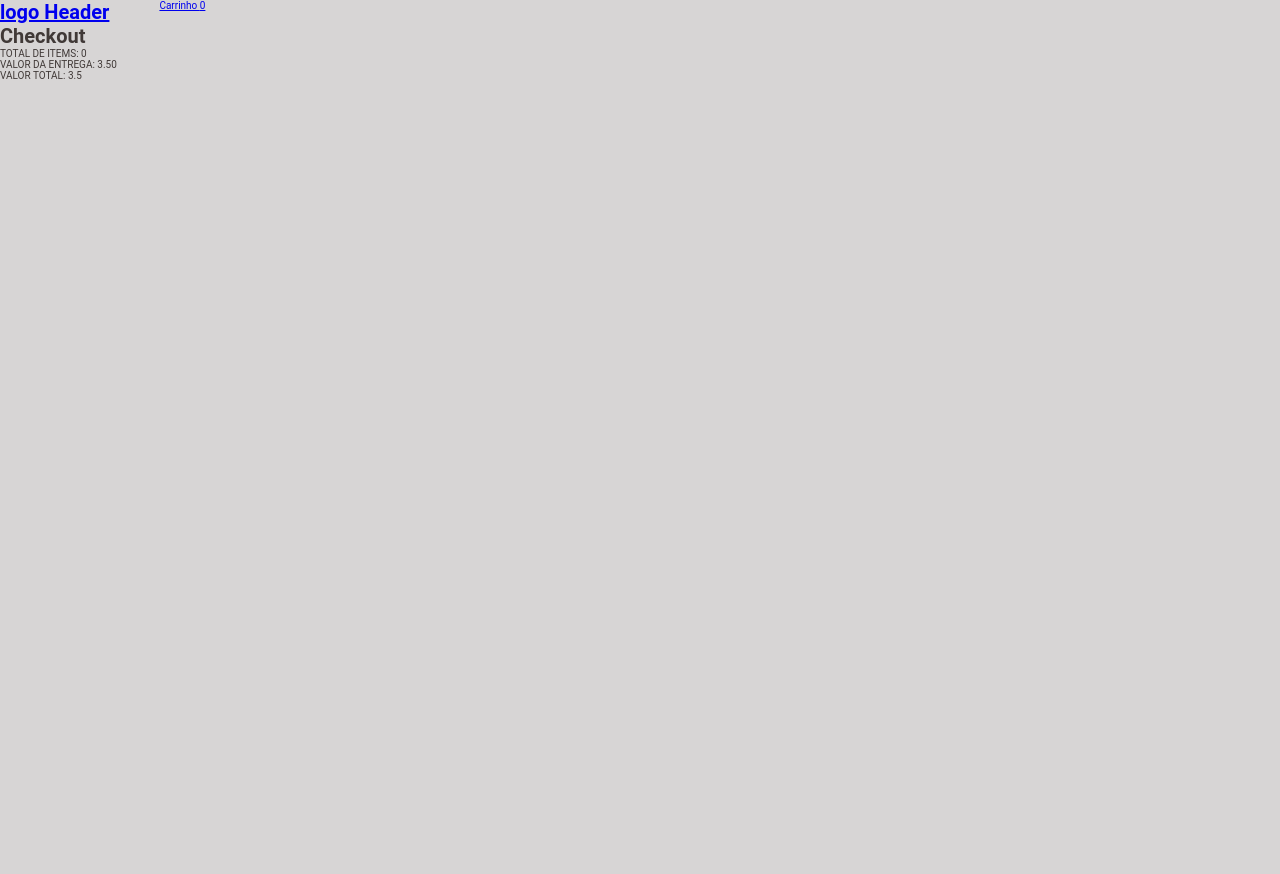
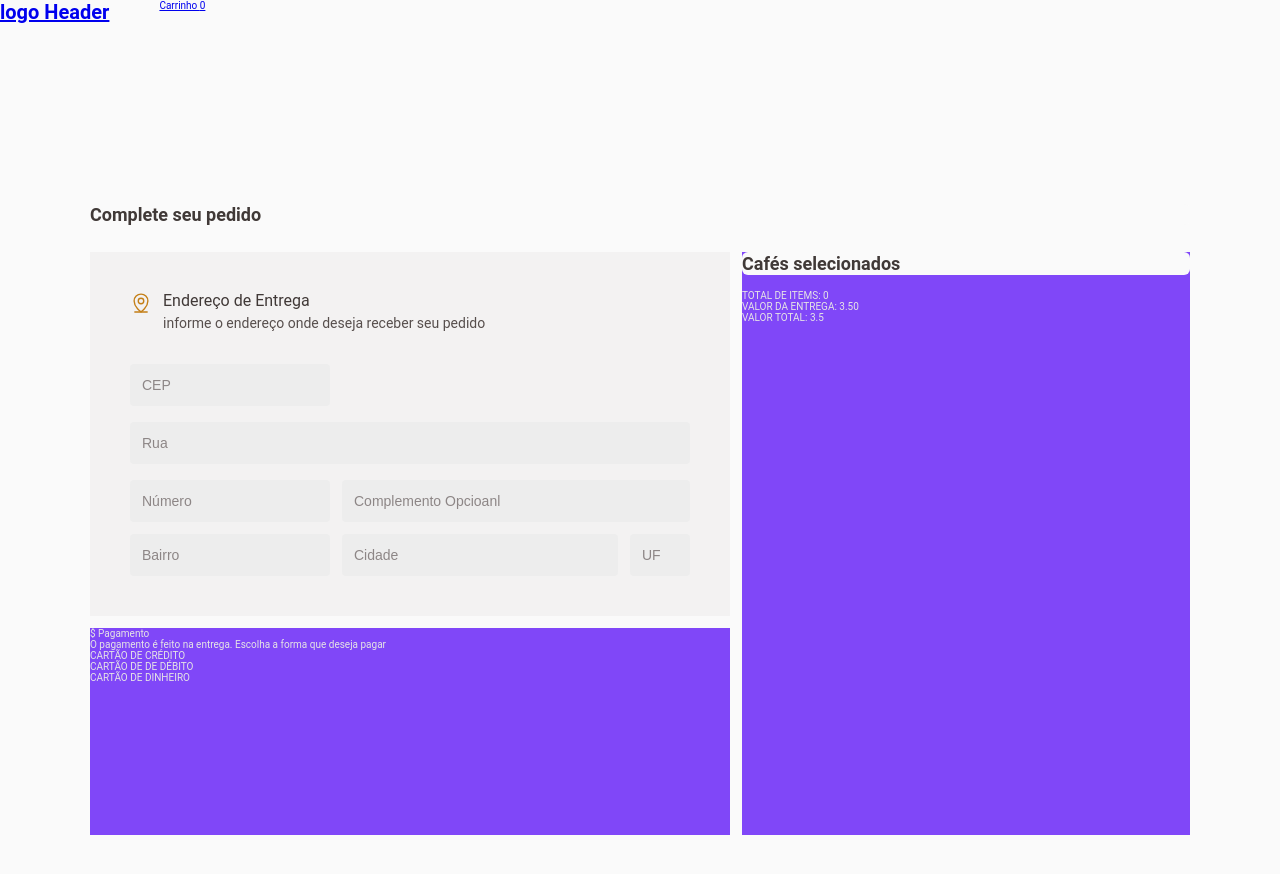
Before and after one commit to Romeusorionaet/Coffee-Delivery, a React (Vite) app: page /checkout in a window 1280 px wide. Shown: the top 874 px of the page. Before the commit the page ends 800 px from the top, so only its background shows below. Built offline with nearby package versions, Linux system fonts and the light colour scheme.

Commit message:
page checkout - form done

```diff
--- a/package.json
+++ b/package.json
@@ -11,6 +11,7 @@
   },
   "dependencies": {
     "@rocketseat/eslint-config": "^1.2.0",
+    "phosphor-react": "^1.4.1",
     "react": "^18.2.0",
     "react-dom": "^18.2.0",
     "react-router-dom": "^6.12.1",
--- /dev/null
+++ b/src/components/SelectedCoffees/index.tsx
@@ -0,0 +1,60 @@
+import { useContext, useEffect, useState } from 'react'
+import { CoffeeOfContext } from '../../contexts/CoffeeDeliveryContext'
+import { Aside } from './styles'
+
+export function SelectedCoffees() {
+  const {
+    orderCoffee,
+    removeCoffeeFromCart,
+    handleLessCoffee,
+    handleMoreCoffee,
+  } = useContext(CoffeeOfContext)
+  const freight = '3.50'
+
+  const [totalValue, setTotalValue] = useState<number>(0)
+
+  useEffect(() => {
+    let sum = 0
+    if (orderCoffee) {
+      orderCoffee.forEach((item) => {
+        sum += item.price * item.coffeeQuantity
+      })
+    }
+    setTotalValue(sum)
+  }, [orderCoffee])
+
+  return (
+    <Aside>
+      <h1>Cafés selecionados</h1>
+
+      <span>TOTAL DE ITEMS: {totalValue}</span>
+      <br />
+      <span>VALOR DA ENTREGA: {freight}</span>
+      <br />
+      <span>VALOR TOTAL: {totalValue + Number(freight)}</span>
+
+      {orderCoffee &&
+        orderCoffee.map((item) => {
+          return (
+            <div key={item.id}>
+              <img src={item.img} alt="" />
+              <h3>{item.title}</h3>
+              <p>{item.description}</p>
+
+              <div>
+                <button onClick={() => handleLessCoffee(item.id)}>Menos</button>
+                <span>{item.coffeeQuantity}</span>
+                <button onClick={() => handleMoreCoffee(item.id)}>Mais</button>
+              </div>
+
+              <span>{item.price * item.coffeeQuantity}</span>
+
+              <button onClick={() => removeCoffeeFromCart(item.id)}>
+                Remover
+              </button>
+            </div>
+          )
+        })}
+    </Aside>
+  )
+}
--- /dev/null
+++ b/src/components/SelectedCoffees/styles.ts
@@ -0,0 +1,18 @@
+import styled from 'styled-components'
+
+export const Aside = styled.aside`
+  grid-area: ASIDE;
+
+  color: ${(props) => props.theme['white-500']};
+  background-color: ${(props) => props.theme['purple-200']};
+
+  h1 {
+    color: ${(props) => props.theme['gray-400']};
+    background-color: ${(props) => props.theme['gray-100']};
+    font-size: 1.8rem;
+    font-weight: bold;
+    line-height: 2.34rem;
+  }
+
+  width: 44.8rem;
+`
--- /dev/null
+++ b/src/pages/Checkout/components/PaymentOptions/index.tsx
@@ -0,0 +1,18 @@
+import { PaymentOptionsContainer, Options } from './styles'
+
+export function PaymentOptions() {
+  return (
+    <PaymentOptionsContainer>
+      <div>
+        <span>$ Pagamento</span>
+        <p>O pagamento é feito na entrega. Escolha a forma que deseja pagar</p>
+      </div>
+
+      <Options>
+        <div>CARTÃO DE CRÉDITO</div>
+        <div>CARTÃO DE DE DÉBITO</div>
+        <div>CARTÃO DE DINHEIRO</div>
+      </Options>
+    </PaymentOptionsContainer>
+  )
+}
--- /dev/null
+++ b/src/pages/Checkout/components/PaymentOptions/styles.ts
@@ -0,0 +1,13 @@
+import styled from 'styled-components'
+
+export const PaymentOptionsContainer = styled.div`
+  grid-area: PAYMENT;
+
+  width: 64rem;
+  height: 20.7rem; // temporário
+
+  color: ${(props) => props.theme['white-500']};
+  background-color: ${(props) => props.theme['purple-200']};
+`
+
+export const Options = styled.div``
--- a/src/pages/Checkout/index.tsx
+++ b/src/pages/Checkout/index.tsx
@@ -1,59 +1,37 @@
-import { useContext, useEffect, useState } from 'react'
-import { CoffeeOfContext } from '../../contexts/CoffeeDeliveryContext'
+import { MapPinLine } from 'phosphor-react'
+import { SelectedCoffees } from '../../components/SelectedCoffees'
+import { PaymentOptions } from './components/PaymentOptions'
+import { CheckoutContainer, HeaderForm, InputsContainer } from './styles'
 
 export function Checkout() {
-  const {
-    orderCoffee,
-    removeCoffeeFromCart,
-    handleLessCoffee,
-    handleMoreCoffee,
-  } = useContext(CoffeeOfContext)
-  const freight = '3.50'
+  return (
+    <CheckoutContainer>
+      <h1>Complete seu pedido</h1>
+      <form>
+        <HeaderForm>
+          <MapPinLine size={22} />
+          <div>
+            <h2>Endereço de Entrega</h2>
+            <p>informe o endereço onde deseja receber seu pedido</p>
+          </div>
+        </HeaderForm>
 
-  const [totalValue, setTotalValue] = useState<number>(0)
+        <InputsContainer>
+          <input type="number" placeholder="CEP" />
+          <input type="name" placeholder="Rua" />
 
-  useEffect(() => {
-    let sum = 0
-    if (orderCoffee) {
-      orderCoffee.forEach((item) => {
-        sum += item.price * item.coffeeQuantity
-      })
-    }
-    setTotalValue(sum)
-  }, [orderCoffee])
+          <div>
+            <input type="number" placeholder="Número" />
+            <input type="name" placeholder="Complemento Opcioanl" />
+            <input type="name" placeholder="Bairro" />
+            <input type="name" placeholder="Cidade" />
+            <input type="name" placeholder="UF" />
+          </div>
+        </InputsContainer>
+      </form>
+      <PaymentOptions />
 
-  return (
-    <div>
-      <h1>Checkout</h1>
-
-      <span>TOTAL DE ITEMS: {totalValue}</span>
-      <br />
-      <span>VALOR DA ENTREGA: {freight}</span>
-      <br />
-      <span>VALOR TOTAL: {totalValue + Number(freight)}</span>
-
-      {orderCoffee &&
-        orderCoffee.map((item) => {
-          return (
-            <div key={item.id}>
-              <img src={item.img} alt="" />
-              <h3>{item.title}</h3>
-              <p>{item.description}</p>
-
-              <div>
-                <button onClick={() => handleLessCoffee(item.id)}>Menos</button>
-                <span>{item.coffeeQuantity}</span>
-                <button onClick={() => handleMoreCoffee(item.id)}>Mais</button>
-              </div>
-
-              <span>{item.price * item.coffeeQuantity}</span>
-
-              <button onClick={() => removeCoffeeFromCart(item.id)}>
-                Remover
-              </button>
-            </div>
-          )
-        })}
-    </div>
+      <SelectedCoffees />
+    </CheckoutContainer>
   )
 }
--- /dev/null
+++ b/src/pages/Checkout/styles.ts
@@ -0,0 +1,134 @@
+import styled from 'styled-components'
+
+export const CheckoutContainer = styled.div`
+  display: grid;
+  justify-content: center;
+  gap: 1.2rem;
+  grid-template-areas:
+    'TITLE TITLE'
+    'FORM ASIDE'
+    'PAYMENT ASIDE';
+
+  padding: 18rem 16rem;
+  border-radius: 6px;
+
+  h1 {
+    background-color: ${(props) => props.theme['white-200']};
+    color: ${(props) => props.theme['gray-400']};
+    border-radius: 6px;
+
+    font-size: 1.8rem;
+    font-weight: bold;
+
+    margin-bottom: 1.5rem;
+
+    grid-area: TITLE;
+  }
+
+  form {
+    grid-area: FORM;
+
+    color: ${(props) => props.theme['white-500']};
+    width: 64rem;
+    background-color: ${(props) => props.theme['white-300']};
+  }
+`
+
+export const HeaderForm = styled.div`
+  display: flex;
+  gap: 1.1rem;
+
+  margin: 4rem 4rem 3.2rem;
+
+  svg {
+    color: ${(props) => props.theme['yellow-300']};
+  }
+
+  div {
+    h2,
+    p {
+      font-weight: 400;
+      font-style: regular;
+      line-height: 1.8rem;
+    }
+
+    h2 {
+      font-size: 1.6rem;
+      color: ${(props) => props.theme['gray-400']};
+      margin-bottom: 4px;
+    }
+
+    p {
+      font-size: 1.4rem;
+      color: ${(props) => props.theme['gray-300']};
+    }
+  }
+`
+
+export const InputsContainer = styled.div`
+  display: flex;
+  flex-direction: column;
+  gap: 1.6rem;
+
+  padding: 0 4rem 4rem;
+
+  input {
+    height: 4.2rem;
+    padding: 1.2rem;
+
+    border: none;
+    border-radius: 4px;
+
+    background-color: ${(props) => props.theme['white-400']};
+    color: ${(props) => props.theme['gray-300']};
+
+    line-height: 1.8rem;
+    font-size: 1.4rem;
+    font-style: regular;
+  }
+
+  input::placeholder {
+    color: ${(props) => props.theme['gray-200']};
+  }
+
+  > input:first-child {
+    width: 20rem;
+  }
+
+  > input:nth-child(2) {
+    width: 56rem;
+  }
+
+  div {
+    display: grid;
+    gap: 1.2rem;
+    grid-template-areas:
+      'A B B'
+      'C D E';
+
+    input:nth-child(1) {
+      grid-area: A;
+      width: 20rem;
+    }
+
+    input:nth-child(2) {
+      width: 34.8rem;
+      grid-area: B;
+    }
+
+    input:nth-child(3) {
+      grid-area: C;
+      width: 20rem;
+    }
+
+    input:nth-child(4) {
+      width: 27.6rem;
+      grid-area: D;
+    }
+
+    input:nth-child(5) {
+      width: 6rem;
+      grid-area: E;
+    }
+  }
+`
--- a/src/styles/global.ts
+++ b/src/styles/global.ts
@@ -17,8 +17,7 @@ export const GlobalStyle = createGlobalStyle`
     }
 
     body {
-        background-color: ${(props) => props.theme['gray-100']};
-        color: ${(props) => props.theme['gray-300']};
+        background-color: ${(props) => props.theme['white-200']};
     }
 
     body, input-security, textarea, button {
--- a/src/styles/themes/default.ts
+++ b/src/styles/themes/default.ts
@@ -7,8 +7,9 @@ export const defaultTheme = {
 
   'gray-100': '#D7D5D5',
   'gray-200': '#8D8686',
-  'gray-300': '#403937',
-  'gray-400': '#272221',
+  'gray-300': '#574F4D',
+  'gray-400': '#403937',
+  'gray-500': '#272221',
 
   'purple-100': '#EBE5F9',
   'purple-200': '#8047F8',
```
Also changed, not shown: 2 other files (tests, documents, lock files or other folders).
